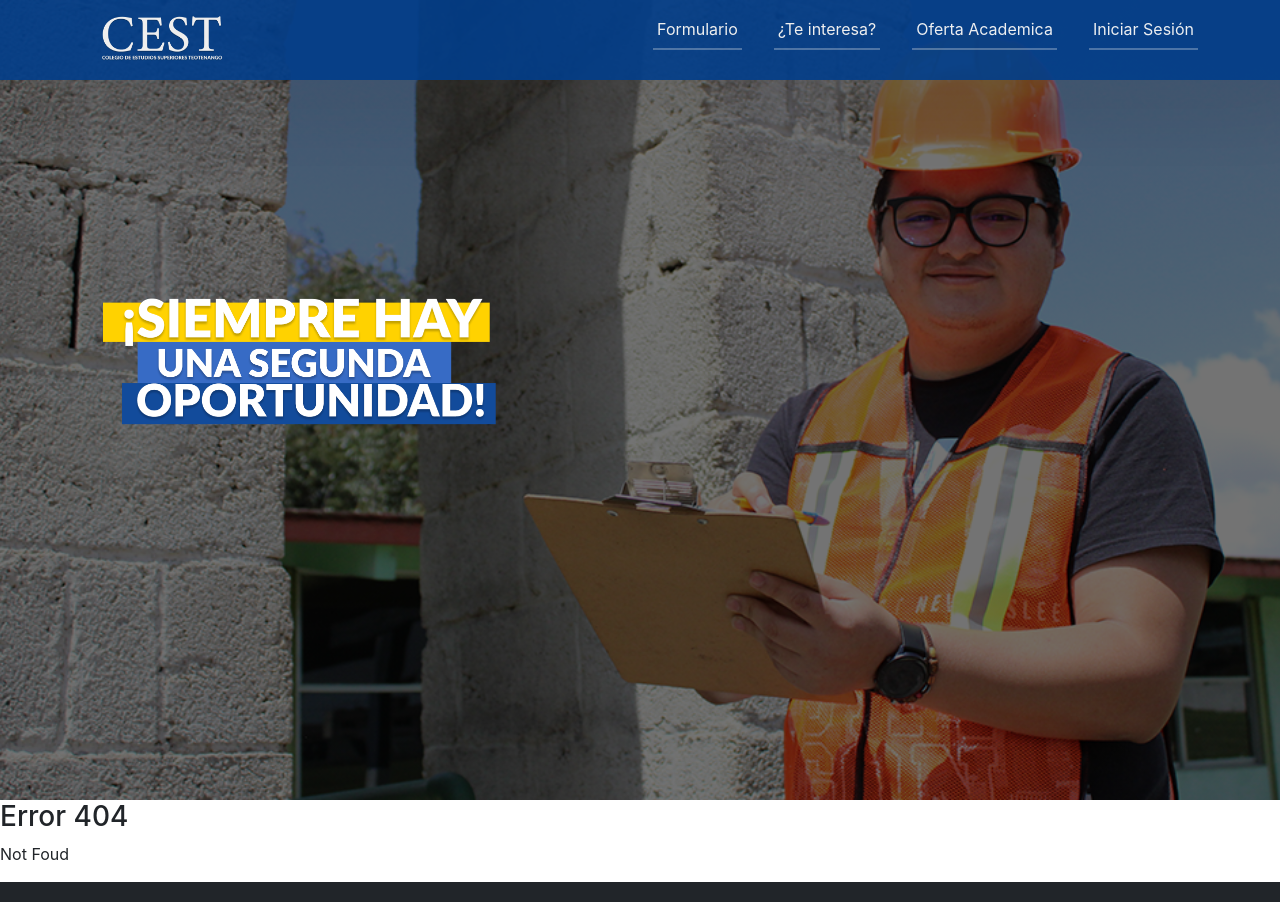
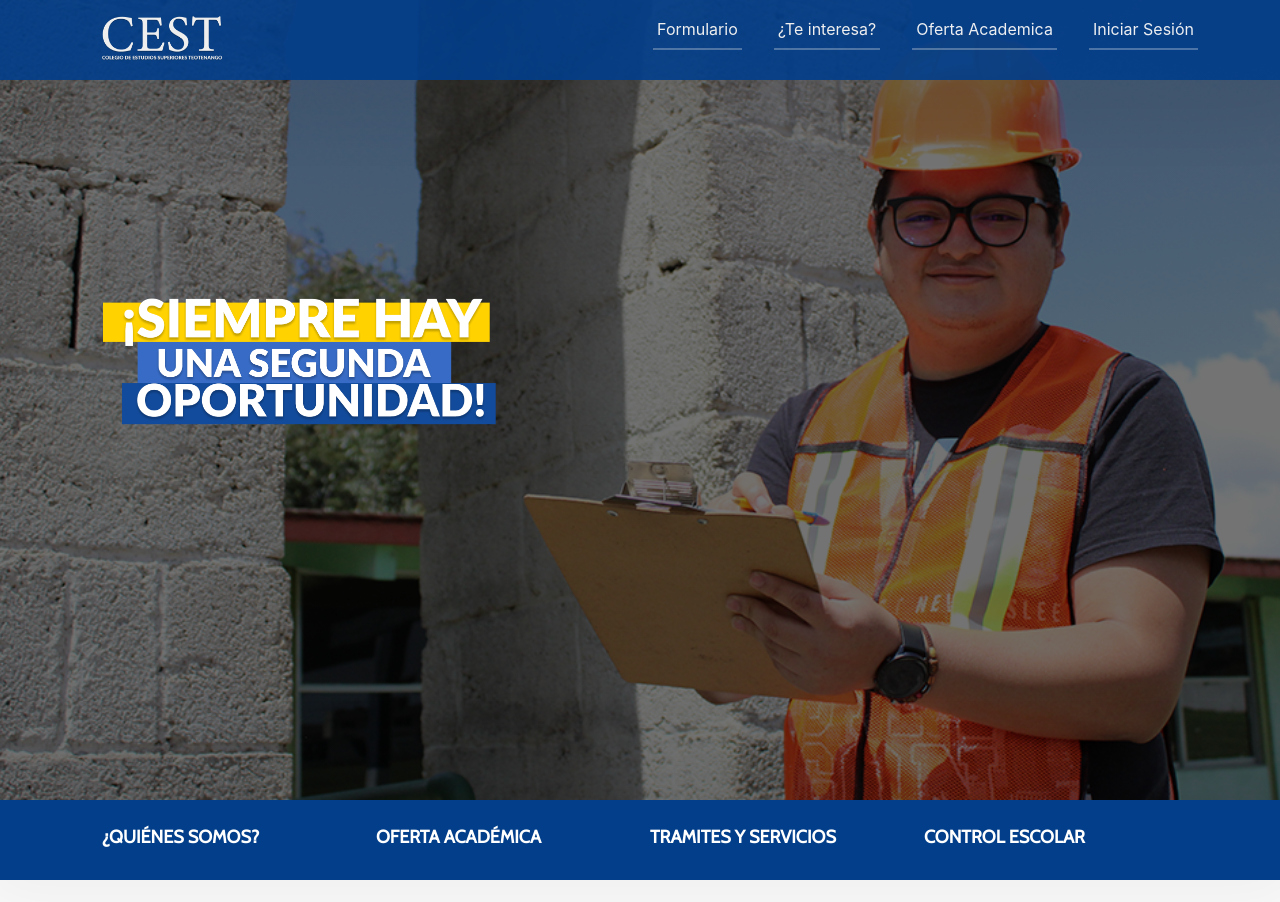
Before and after one commit to Bandu19/cest_colegio, a React (Vite) app: page / in a window 1280 px wide. Before the commit this address had no page. Shown: the top 902 px of the page. Built offline with nearby package versions, Linux system fonts and the light colour scheme.

Commit message:
Probando React Routes

```diff
--- a/src/colegio/routes/CestMain.jsx
+++ b/src/colegio/routes/CestMain.jsx
@@ -18,7 +18,7 @@
          </header>
 
          <Routes>
-            <Route exact path="/inicio" element={<Contenido />} />
+            <Route exact path="/" element={<Contenido />} />
             <Route exact path="/formulario" element={<Formulario />} />
 
             <Route path="*" element={<NotFound404 />} />
```
